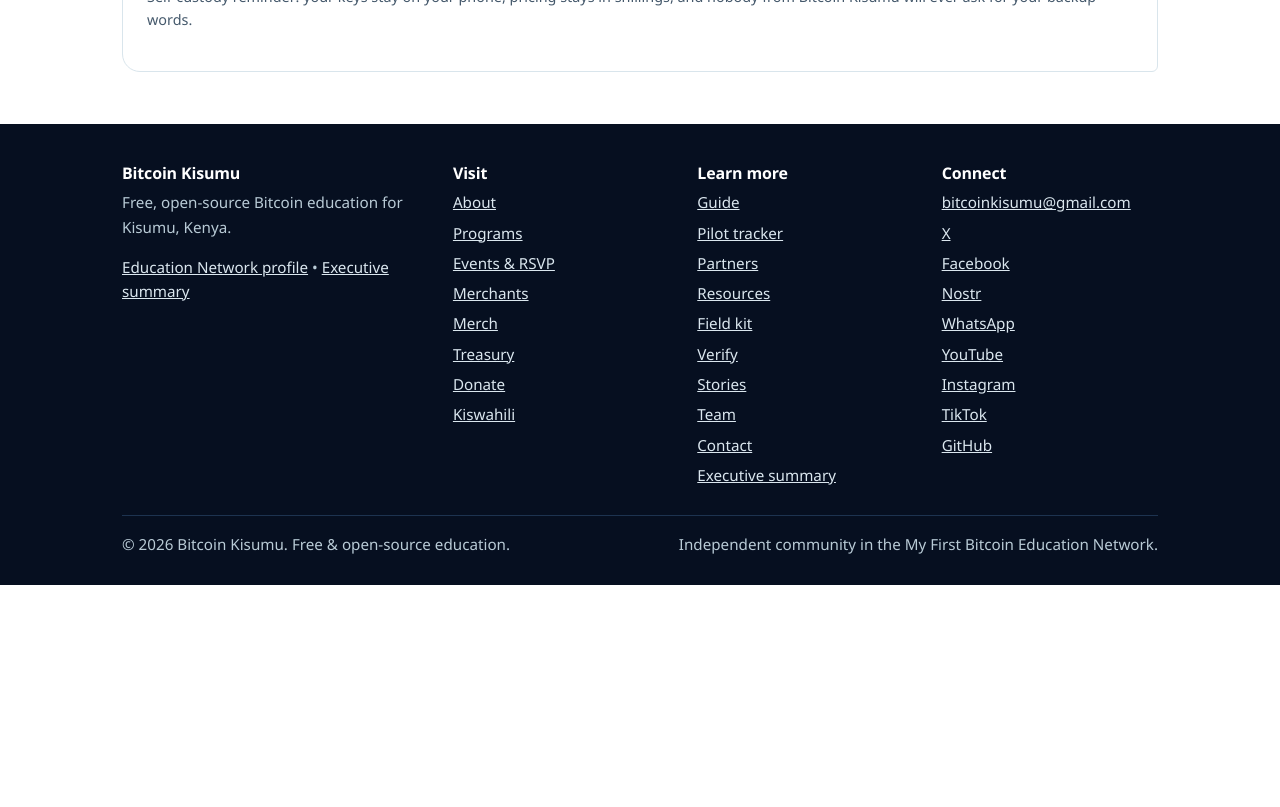
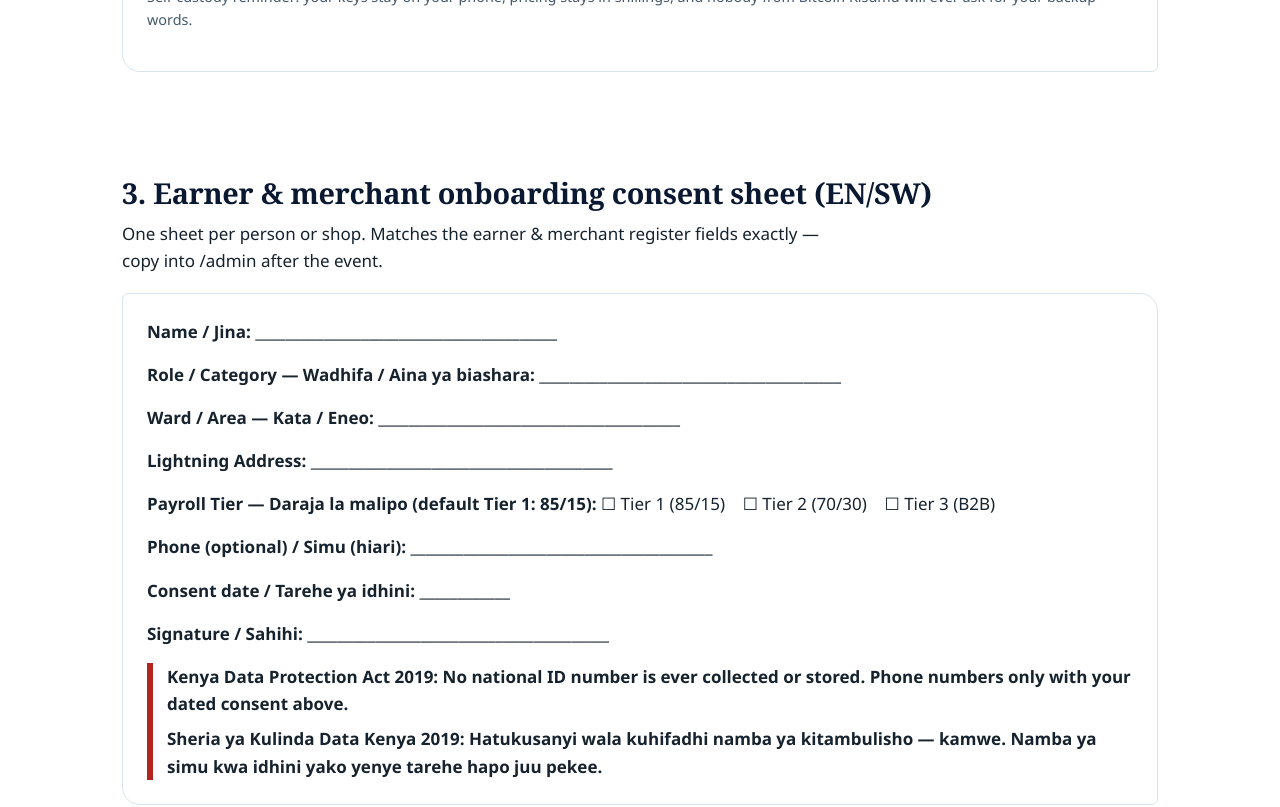
Before and after one commit to altradits/bitcoin-kisumu, a Next.js app: page /resources/field-kit in a window 1280 px wide. Shown: the part 1600-2407 px from the top of the page. Before the commit the page ends 2185 px from the top, so only its background shows below. Built offline with nearby package versions, Linux system fonts and the light colour scheme.

Commit message:
ui: field-kit consent sheet and Swahili typo fix
Printable bilingual onboarding consent sheet matching the earner/merchant schemas; mtuweze -> mweze.

```diff
--- a/app/resources/field-kit/page.js
+++ b/app/resources/field-kit/page.js
@@ -91,6 +91,41 @@ export default function FieldKit() {
           </div>
         </div>
       </section>
+
+      <section className="section" style={{ pageBreakBefore: 'always' }}>
+        <div className="wrap">
+          <h2>3. Earner &amp; merchant onboarding consent sheet (EN/SW)</h2>
+          <p style={{ maxWidth: '44rem' }}>
+            One sheet per person or shop. Matches the earner &amp; merchant
+            register fields exactly — copy into /admin after the event.
+          </p>
+          <div className="card" style={{ marginTop: 18, breakInside: 'avoid' }}>
+            <p><strong>Name / Jina:</strong> ________________________________________</p>
+            <p><strong>Role / Category — Wadhifa / Aina ya biashara:</strong> ________________________________________</p>
+            <p><strong>Ward / Area — Kata / Eneo:</strong> ________________________________________</p>
+            <p><strong>Lightning Address:</strong> ________________________________________</p>
+            <p>
+              <strong>Payroll Tier — Daraja la malipo (default Tier 1: 85/15):</strong>{' '}
+              ☐ Tier 1 (85/15) &nbsp;&nbsp; ☐ Tier 2 (70/30) &nbsp;&nbsp; ☐ Tier 3 (B2B)
+            </p>
+            <p><strong>Phone (optional) / Simu (hiari):</strong> ________________________________________</p>
+            <p><strong>Consent date / Tarehe ya idhini:</strong> ____________</p>
+            <p><strong>Signature / Sahihi:</strong> ________________________________________</p>
+            <div style={{ marginTop: 16, borderLeft: '6px solid #b3261e', paddingLeft: 14 }}>
+              <p style={{ fontWeight: 800, margin: 0 }}>
+                Kenya Data Protection Act 2019: No national ID number is ever
+                collected or stored. Phone numbers only with your dated consent
+                above.
+              </p>
+              <p style={{ fontWeight: 800, margin: '8px 0 0' }}>
+                Sheria ya Kulinda Data Kenya 2019: Hatukusanyi wala kuhifadhi
+                namba ya kitambulisho — kamwe. Namba ya simu kwa idhini yako
+                yenye tarehe hapo juu pekee.
+              </p>
+            </div>
+          </div>
+        </div>
+      </section>
     </>
   );
 }
--- a/app/sw/guide/page.js
+++ b/app/sw/guide/page.js
@@ -61,7 +61,7 @@ export default function SwahiliGuide() {
           <p style={{ fontSize: '1.1rem', maxWidth: '44rem' }}>
             Jinsi tunavyogeuza elimu ya Bitcoin isiyolipishwa kuwa ajira za Ziwa
             Victoria — na jinsi kazi yenyewe itakavyojilipa baada ya ufadhili.
-            Tunauchapisha wazi ili mtuweze kutuwajibisha.
+            Tunauchapisha wazi ili mweze kutuwajibisha.
           </p>
           <p><Link href="/guide">Read the full playbook in English →</Link></p>
           <div className="card" style={{ marginTop: 24, borderLeft: '6px solid var(--orange)' }}>
```
